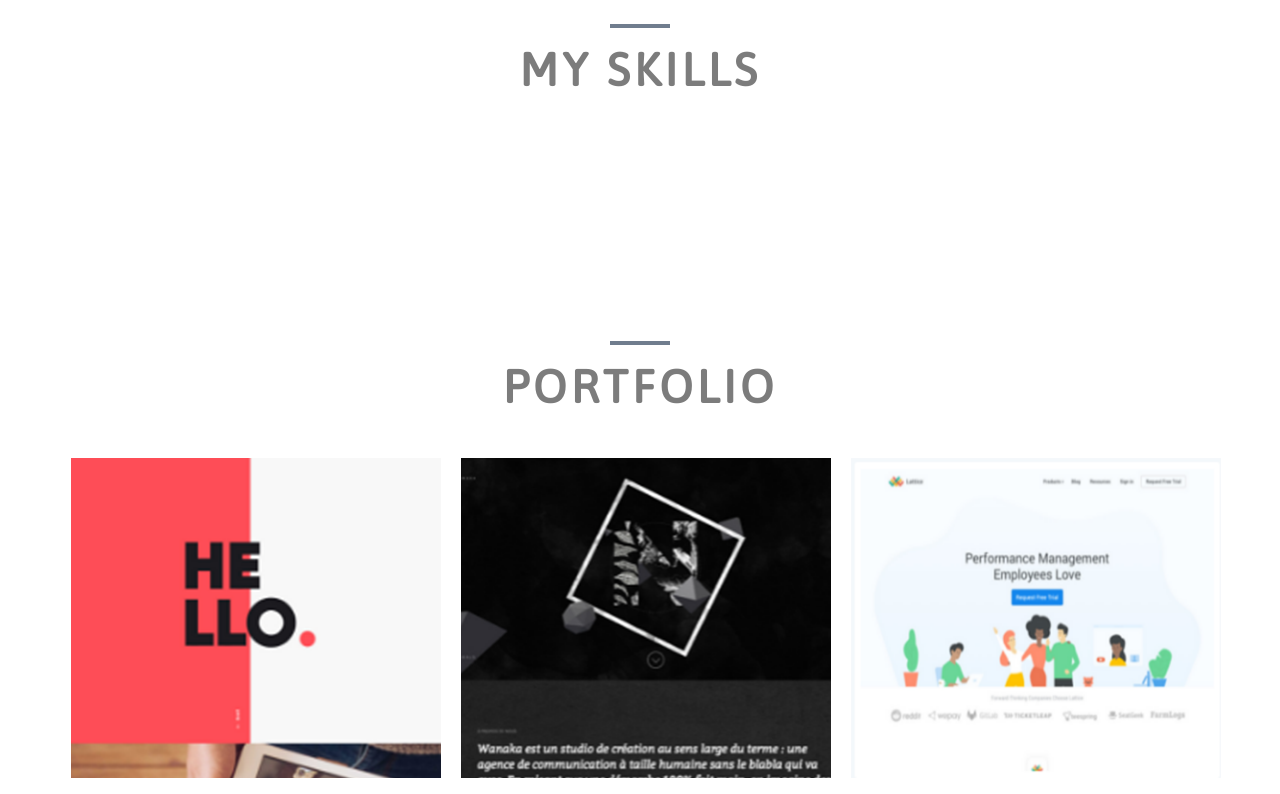
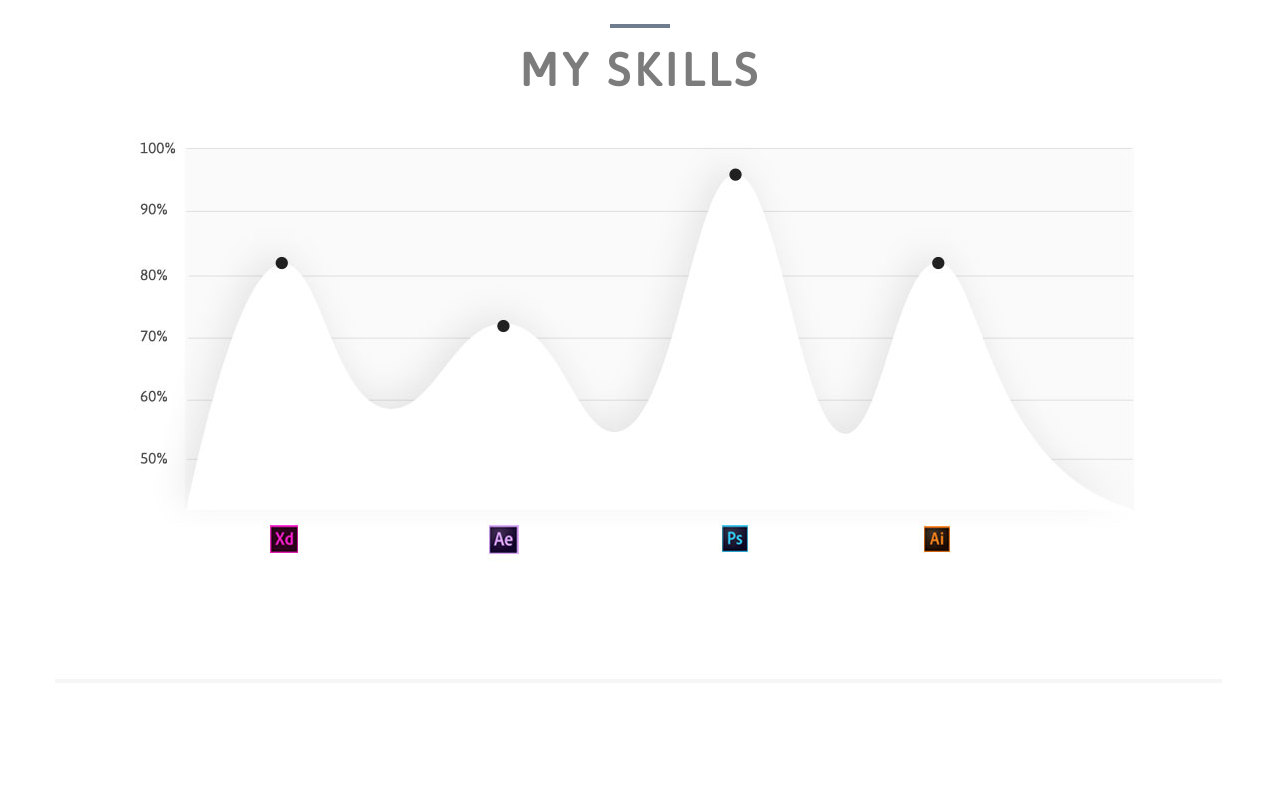
Before and after one commit to GeekHub-FrontEnd-CMS-Online-8/Dukhnov_Alexander_hw_6, a plain HTML site: page index.html in a window 1280 px wide. Shown: the part 2260-3054 px from the top of the page. Drawn offline with Linux system fonts and the light colour scheme.

Commit message:
ready to clean css

```diff
--- a/css/style.css
+++ b/css/style.css
@@ -261,8 +261,12 @@ margin-top: 74px;
 	padding-bottom: 120px;
 }
 
+.skills {
+	margin-top: 25px;
+}
+
 #portfolio {
-	margin-top: 125px;
+	margin-top: 40px;
 }
 
 #portfolio img {
--- a/index.html
+++ b/index.html
@@ -106,7 +106,9 @@
      			<div></div>
      			<h2>My Skills</h2>
      		</div>
-     	</div>
+     		<div class="skills">
+           <img src="images/fon_skiils.jpg" alt="">
+      </div>
      </section>
 
      <section id="portfolio">
```
Also changed, not shown: images/fon_skiils.jpg (added), images/skiils.png (added).
